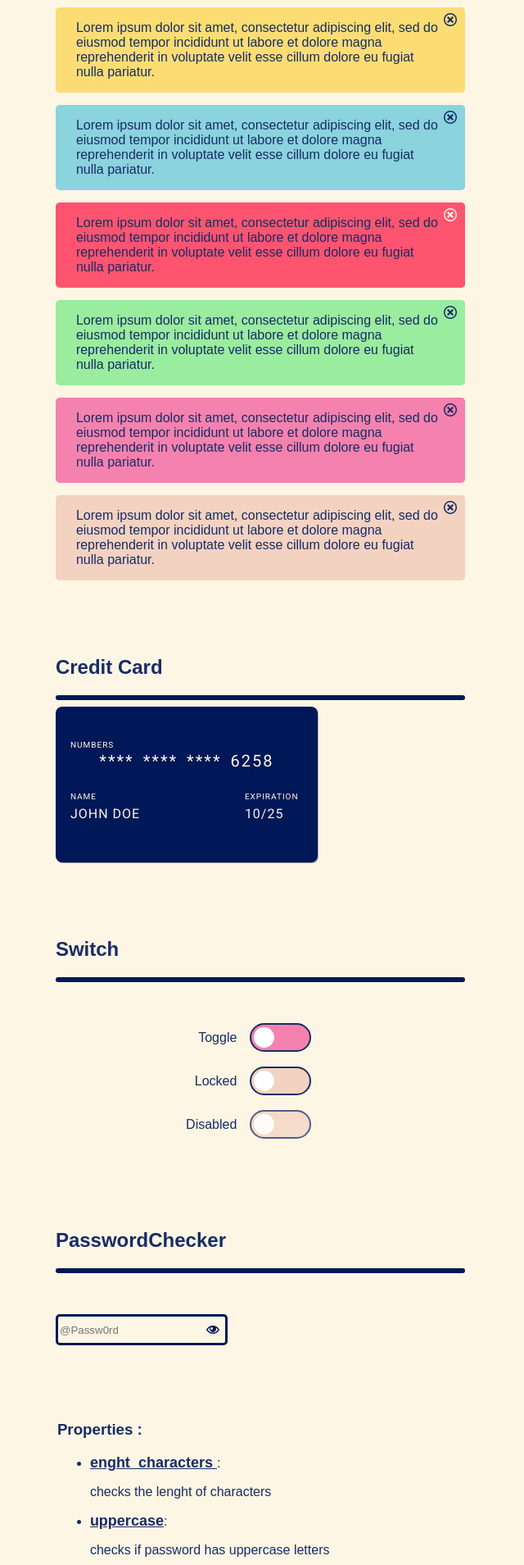
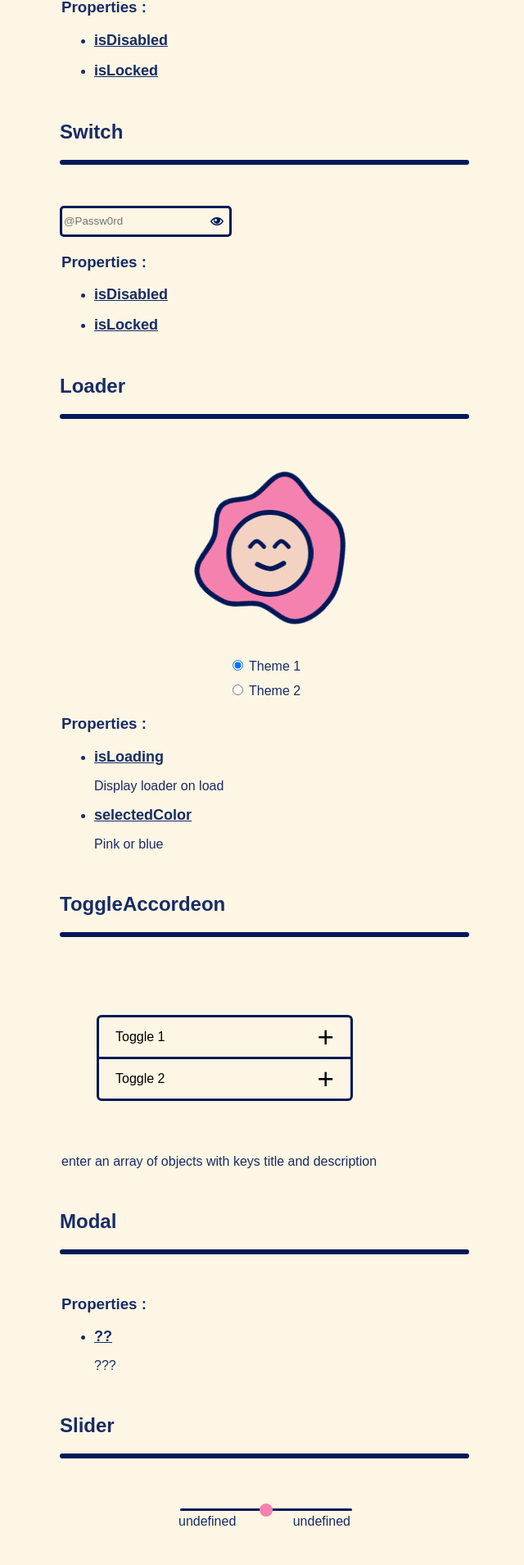
Before and after one commit to valentinmariot/Svelte-Components-Library, a Svelte app: page / in a window 1280 px wide. Shown: the part 834-2743 px from the top of the page at 82% size, without its empty margins (317-957 px from the left). Built offline with nearby package versions, Linux system fonts and the light colour scheme; a web font is replaced by a local one.

Commit message:
rebase ok

```diff
--- /dev/null
+++ b/src/App-sections.svelte
@@ -0,0 +1,78 @@
+<script>
+	import PasswordChecker from "./components/PasswordChecker/PasswordChecker.svelte";
+	import SwitchSection from "./components/Switch/SwitchSection.svelte";
+	import Toolbar from "./components/Toolbar/Toolbar.svelte";
+	import Loader from "./components/Loader/Loader.svelte";
+	import Modal from "./components/Modal/Modal.svelte";
+	import PopUp from "./components/PopUp/PopUp.svelte";
+	import Checkbox from "./components/Checkbox/Checkbox.svelte";
+	import Section from "./components/Section/Section.svelte";
+	import {
+		toolbarProps,
+		switchProps,
+		passwordProps,
+		loadingProps,
+		modalProps,
+		popupProps,
+		checkboxProps,
+		sliderProps,
+	} from "./config/properties";
+</script>
+
+<div class="container">
+	<h1>Omelette Library</h1>
+	<Section title="Toolbar" props={toolbarProps}>
+		<Toolbar />
+	</Section>
+
+	<Section title="Switch" props={switchProps}>
+		<SwitchSection />
+	</Section>
+
+	<Section title="PasswordChecker" props={passwordProps}>
+		<PasswordChecker />
+	</Section>
+
+	<Section title="Loader" props={loadingProps}>
+		<Loader isLoading />
+	</Section>
+
+	<!-- ! ici composant s'affiche pas -->
+	<Section title="Modal" props={modalProps}>
+		<Modal />
+	</Section>
+
+	<!-- ! doesn't work -->
+	<Section title="PopUp" props={popupProps}>
+		<PopUp />
+	</Section>
+
+	<!-- ! doesn't work -->
+	<!-- ? En ajoutant un de valeurs indiqués dans prop, il y a pas d'affichage ? -->
+	<Section title="Checkbox" props={checkboxProps}>
+		<Checkbox />
+	</Section>
+
+	<Section title="Slider" props={sliderProps ? sliderProps : ""}>
+		<!-- < /> -->
+	</Section>
+</div>
+
+<style>
+	.container {
+		width: 500px;
+	}
+
+	.m-top {
+		margin-top: 50px;
+	}
+	legend {
+		margin-top: 92px;
+	}
+
+	.title {
+		font-weight: 700;
+		font-size: 1.125rem;
+		text-decoration: underline;
+	}
+</style>
--- a/src/App.svelte
+++ b/src/App.svelte
@@ -1,134 +1,39 @@
 <script>
-	import PasswordChecker from "./components/PasswordChecker/Password-checker.svelte";
-	import SwitchSection from "./components/Switch/SwitchSection.svelte";
-	import ToolbarSection from "./components/Toolbar/ToolbarSection.svelte";
-	import Omelette from "./components/Omelette/Omelette.svelte";
+	import PasswordChecker from "./components/PasswordChecker/PasswordChecker.svelte";
+	import Switch from "./components/Switch/SwitchSection.svelte";
+	import Toolbar from "./components/Toolbar/Toolbar.svelte";
 	import Loader from "./components/Loader/Loader.svelte";
 	import PopUp from "./components/PopUp/PopUp.svelte";
 	import Checkbox from "./components/Checkbox/Checkbox.svelte";
+	import Modal from "./components/Modal/Modal.svelte";
+	import ToggleAccordeon from "./components/ToggleAccordeon/ToggleAccordeon.svelte";
 	import Slider from "./components/Slider/Slider.svelte";
-	import Card from "./components/Card/Card.svelte";
-import AlertMessage from "./components/AlertMEssage/AlertMessage.svelte";
-import CreditCard from "./components/CreditCard/CreditCard.svelte";
-import ToggleAccordeon from "./components/ToggleAccordeon/ToggleAccordeon.svelte";
+	import Section from "./components/Section/Section.svelte";
 
-let tabElements = ["Naruto", "Tanjiro", "Luffy", "Asta"];
-    let tabData = [];
+	import {
+		toolbarProps,
+		switchProps,
+		passwordProps,
+		loadingProps,
+		modalProps,
+		popupProps,
+		checkboxProps,
+		sliderProps,
+	} from "./config/properties";
 </script>
 
-<div class="header">
-    <img src="./src/assets/OMELETTE.png" alt="logo" width="150px" />
-    <h1>SVELTE COMPONENTS LIBRARY</h1>
-    <h2 id="hhfp">-An Happy Hues fans project-</h2>
-</div>
+<div class="container">
+	<h1>Omelette Library</h1>
 
-<div class="container">
+	<Section title={"Toolbar"} props={toolbarProps}>
+		<Toolbar isRight />
+	</Section>
 
-	<p />
-	<section class="m-top">
-		<h2>Menu</h2>
-		<hr />
+	<Section title="Switch" props={switchProps}>
+		<Switch />
+	</Section>
 
-		<ToolbarSection />
-
-		<legend>
-			<h3>Properties :</h3>
-
-			<li>
-				<span class="title">isRight</span>:
-				<p>
-					place toolbar to the right side by default is placed to the left side
-				</p>
-			</li>
-			<li>
-				<span class="title">isDisabled </span>:
-				<p>to disable a link</p>
-			</li>
-		</legend>
-	</section>
-
-	<section class="m-top">
-		<h2>Alert Message</h2>
-		<hr />
-        <div class="alertmessage">
-		    <AlertMessage />
-        </div>
-        <div class="alertmessage">
-		    <AlertMessage typeAlert='info' />
-        </div>
-        <div class="alertmessage">
-            <AlertMessage typeAlert='danger' />
-
-        </div>
-        <div class="alertmessage">
-            <AlertMessage typeAlert='success' />
-
-        </div>
-        <div class="alertmessage">
-            <AlertMessage typeAlert='pink' />
-
-        </div>
-		<AlertMessage typeAlert='beige' />
-
-
-		<legend>
-
-		</legend>
-	</section>
-
-	<section class="m-top">
-		<h2>Credit Card</h2>
-		<hr />
-        <CreditCard />
-
-		<legend>
-
-		</legend>
-	</section>
-<!--
-	<section class="m-top">
-		<h2>Checkbox</h2>
-		<hr />
-        <div class="checkboxxx">
-
-        <div class='boxxx'>
-        <Checkbox
-    styleType = 'radio'
-    data = {tabData}
-    elements = {tabElements}
-    style = ''
-></Checkbox>
-</div>
-<div class='boxxx'>
-
-        <Checkbox
-    styleType = 'checkbox'
-    data = {tabData}
-    elements = {tabElements}
-    style = 'primary'
-></Checkbox>
-</div>
-</div>
-
-
-		<legend>
-
-		</legend>
-	</section> -->
-
-	<section class="m-top">
-		<h2>Switch</h2>
-		<hr />
-
-		<div class="container m-top">
-			<SwitchSection />
-		</div>
-		<legend />
-	</section>
-	<section>
-		<h2>PasswordChecker</h2>
-		<hr />
-		<div class="m-top">
+	<Section title="Switch" props={switchProps}>
 		<PasswordChecker
 			lenght_characters={10}
 			uppercase={true}
@@ -136,93 +41,36 @@ let tabElements = ["Naruto", "Tanjiro", "Luffy", "Asta"];
 			number={true}
 			face={true}
 		/>
-			<legend>
-				<h3>Properties :</h3>
-				<ul>
-					<li>
-						<span class="title">enght_characters </span>:
-						<p>checks the lenght of characters</p>
-					</li>
-					<li>
-						<span class="title">uppercase</span>:
-						<p>checks if password has uppercase letters</p>
-					</li>
-					<li>
-						<span class="title">special_charact</span>:
-						<p>checks if password has special characters</p>
-					</li>
-					<li>
-						<span class="title">number</span>:
-						<p>checks if password has numbers</p>
-					</li>
-					<li>
-						<span class="title">face</span>:
-						<p>enable face emoji</p>
-					</li>
-				</ul>
-			</legend>
-		</div>
-	</section>
+	</Section>
 
-	<section class="m-top">
-		<h2>Loader</h2>
-		<hr />
+	<Section
+		title="Loader"
+		props={[
+			{ title: "isLoading", description: "Display loader on load" },
+			{ title: "selectedColor", description: "Pink or blue" },
+		]}
+	>
 		<Loader isLoading />
+	</Section>
 
-		<legend>
-			<h3>Properties :</h3>
+	<Section title="ToggleAccordeon" props={""}>
+		<ToggleAccordeon />
+	</Section>
 
-            <ul>
-                <li>
-                    <span class="title">isLoading </span>:
-                    <p>Display loader on load</p>
-                </li>
-                <li>
-                    <span class="title">selectedColor </span>:
-                    <p>Pink or Blue</p>
-                </li>
-            </ul>
-		</legend>
-	</section>
+	<!-- ! ici composant s'affiche pas -->
+	<Section title="Modal" props={modalProps}>
+		<Modal />
+	</Section>
 
-	<section class="m-top">
-		<h2>Dropdown</h2>
-		<hr />
-		<ToggleAccordeon />
-
-	</section>
-	<section class="m-top">
-		<h2>Profile Card</h2>
-		<hr />
-		<Card title=' Mackenzie Child' shortDescription='Some Lorem Ipsum Bacon Vegan here'
-
-        longDescription="Lorem ipsum dolor sit amet, consectetur adipiscing elit, sed do eiusmod tempor incididunt ut labore et dolore magna aliqua. Ut enim ad minim veniam, quis nostrud exercitation ullamco laboris nisi ut aliquip ex ea commodo consequat. Duis aute irure dolor in reprehenderit in voluptate velit esse cillum dolore eu fugiat nulla pariatur. "
-        />
-
-		<legend>
-			<!-- <h3>Properties :</h3> -->
-		</legend>
-	</section>
-
-	<section class="m-top">
-		<h2>Slider</h2>
-		<hr />
-        <div class="thefameuxslider">
-		<Slider min='0' max='100' defaultValue='0'/>
-    </div>
-		<legend>
-			<!-- <h3>Properties :</h3> -->
-		</legend>
-	</section>
-
+	<Section title="Slider" props={sliderProps ? sliderProps : ""}>
+		<Slider />
+	</Section>
 </div>
 
 <style>
-
 	.boxxx {
 		margin: 0 100px;
 	}
-
 
 	.checkboxxx {
 		display: flex;
@@ -240,7 +88,7 @@ let tabElements = ["Naruto", "Tanjiro", "Luffy", "Asta"];
 		flex-direction: column;
 	}
 
-    #hhfp{
+	#hhfp {
 		color: #f582ae;
 	}
 	.container {
--- /dev/null
+++ b/src/components/Section/Section.svelte
@@ -0,0 +1,48 @@
+<script>
+	export let title = undefined;
+	export let props = undefined;
+</script>
+
+<div>
+	<section class="m-top">
+		<h2>{title ? title : "Enter title name"}</h2>
+		<hr />
+		<div class="m-top">
+			<slot />
+		</div>
+		<legend>
+			{#if props}
+				<h3>Properties :</h3>
+				<ul>
+					{#each props as property}
+						<li>
+							<span class="title">{property.title}</span>
+							<p>{property.description}</p>
+						</li>
+					{/each}
+				</ul>
+			{:else}
+				<span>enter an array of objects with keys title and description</span
+				>{/if}
+		</legend>
+	</section>
+</div>
+
+<style>
+	.m-top {
+		margin-top: 50px;
+	}
+
+	.title {
+		font-weight: 700;
+		font-size: 1.125rem;
+		text-decoration: underline;
+	}
+
+	.m-top {
+		margin-top: 50px;
+	}
+	legend {
+		margin-top: 20px;
+	}
+</style>
--- a/src/components/Slider/Slider.svelte
+++ b/src/components/Slider/Slider.svelte
@@ -1,98 +1,91 @@
-
-
 <script>
-
-    let valueInput  ;
-    let valueLeftOnChanges ;
-    let visibility = false ;
-    export let styleType ;
-    export let idInput ;
-    export let nameInput ;
-    export let min ;
-    export let max ;
-    export let defaultValue = null;
-
+	let valueInput;
+	let valueLeftOnChanges;
+	let visibility = false;
+	export let styleType = undefined;
+	export let idInput = undefined;
+	export let nameInput = undefined;
+	export let min = undefined;
+	export let max = undefined;
+	export let defaultValue = undefined;
 
 	const giveDefaultValue = () => {
-      if( defaultValue !== null ){
+		if (defaultValue !== null) {
 			valueInput = defaultValue;
 		} else {
-        valueInput = 0 ;
+			valueInput = 0;
 		}
-
-    }
-
-
+	};
 
 	const onChanges = () => {
-      visibility = true ;
-      let doCalcul = 8 - valueInput * 0.15 ;
-      valueLeftOnChanges =`calc(${valueInput}% + (${2 - doCalcul * 0.15}px))`;
-    }
+		visibility = true;
+		let doCalcul = 8 - valueInput * 0.15;
+		valueLeftOnChanges = `calc(${valueInput}% + (${2 - doCalcul * 0.15}px))`;
+	};
 
 	const changeVisibility = () => {
-      if( visibility === true ){
-        visibility = false ;
+		if (visibility === true) {
+			visibility = false;
 		}
-    }
+	};
 
 	const changeVisibilityV = () => {
-      return ;
-    }
-
+		return;
+	};
 </script>
-
 
 <div class="container">
 	<div class="container-input range-wrap">
-            <div class="slider-value range-value { styleType == "primary" ? "primary" : "secondary" }">
-              {#if valueInput && valueInput !== undefined }
-              <output for={nameInput}  class="value-input { visibility ? "visible" : "noShow"} { styleType == "primary" ? "primary" : "secondary" }" style= "left:{valueLeftOnChanges}">{valueInput} </output>
+		<div
+			class="slider-value range-value {styleType == 'primary'
+				? 'primary'
+				: 'secondary'}"
+		>
+			{#if valueInput && valueInput !== undefined}
+				<output
+					for={nameInput}
+					class="value-input {visibility ? 'visible' : 'noShow'} {styleType ==
+					'primary'
+						? 'primary'
+						: 'secondary'}"
+					style="left:{valueLeftOnChanges}"
+					>{valueInput}
+				</output>
 			{/if}
 		</div>
-            <div class="top-end-container" >
+		<div class="top-end-container">
 			{#if valueInput === undefined}
 				<!-- <div class="text top-max-input">6</div> -->
 			{/if}
 		</div>
-            <div class="input-area" >
+		<div class="input-area">
 			<input
 				type="range"
 				id={idInput}
 				name={nameInput}
-              min={min}
-              max={max}
-              bind:value = { valueInput }
-              on:input="{()=> onChanges()}"
-              on:mouseout="{()=> changeVisibility()}"
-              on:blur="{()=> changeVisibilityV()}"
-              class="input-slider { styleType == "primary" ? "primary" : "secondary" }"
-              >
+				{min}
+				{max}
+				bind:value={valueInput}
+				on:input={() => onChanges()}
+				on:mouseout={() => changeVisibility()}
+				on:blur={() => changeVisibilityV()}
+				class="input-slider {styleType == 'primary' ? 'primary' : 'secondary'}"
+			/>
 		</div>
-            <div class="start-end-container" >
+		<div class="start-end-container">
 			<div class="text min-input">{min}</div>
 			<div class="text max-input">{max}</div>
 		</div>
-
+	</div>
 </div>
 
-    </div>
-
-
-
-
-
 <style>
-
-
 	.container {
-
 		display: flex;
 		justify-content: center;
 		align-items: center;
-    font-family: 'Roboto';
+		font-family: "Roboto";
 	}
-
 
 	.container-input {
 		width: 210px;
@@ -103,10 +96,9 @@
 	.container div.text {
 		/* background-color: rgb(112, 126, 216); */
 		height: 40px;
-    display : inline-block ;
+		display: inline-block;
 		margin-top: 10px;
 	}
-
 
 	/********** Range Input Styles **********/
 	/* Range Reset */
@@ -119,13 +111,10 @@ input[type="range"] {
 		width: 210px;
 		height: 3px;
 		border-radius: 3px;
-
 	}
-
 
 	/* slider Puce */
 	input[type="range"]::-webkit-slider-thumb {
-
 		-webkit-appearance: none; /* Override default look */
 		/* appearance: none; */
 		/* margin-top: -6px; */
@@ -137,17 +126,13 @@ input[type="range"]::-webkit-slider-thumb {
 		width: 16px;
 	}
 
-
 	input[type="range"].primary::-webkit-slider-thumb {
-  background-color: #8BD3DD ;
-
+		background-color: #8bd3dd;
 	}
 
-
 	input[type="range"].secondary::-webkit-slider-thumb {
-  background-color: #F582AE;
+		background-color: #f582ae;
 	}
-
 
 	/* slider Puce */
 	input[type="range"]::-webkit-slider-thumb:hover {
@@ -158,16 +143,12 @@ input[type="range"]::-webkit-slider-thumb:hover {
 		/*custom styles*/
 		/* background-color: #8BD3DD ; */
 		border-radius: 6.6px;
-
 	}
-
 
 	.slider-value {
 		width: 210px;
-
 	}
-.slider-value output  {
-
+	.slider-value output {
 		border-radius: 3.6px;
 		padding: 5px 7.5px;
 		transform: translateX(-70%) scale(0);
@@ -185,17 +166,15 @@ output.value-input.noShow {
 		visibility: hidden;
 	}
 
-
-.slider-value.primary  output{
-  background-color: #F582AE;
+	.slider-value.primary output {
+		background-color: #f582ae;
 	}
 
 	.slider-value.secondary output {
-  background-color: #8BD3DD ;
-
+		background-color: #8bd3dd;
 	}
 
-.top-end-container div.top-max-input{
+	.top-end-container div.top-max-input {
 		height: fit-content;
 		display: flex;
 		justify-content: flex-end;
@@ -205,7 +184,6 @@ output.value-input.noShow {
 	.start-end-container {
 		display: flex;
 		justify-content: space-between;
-
 	}
 
 	.start-end-container div.text {
@@ -238,13 +216,11 @@ output.value-input.noShow {
 		margin-top: -1px;
 	}
 
-.range-value output.primary :before{
-  border-top: 10px solid #F582AE;;
+	.range-value output.primary :before {
+		border-top: 10px solid #f582ae;
 	}
 
 	.range-value output.secondary:before {
-  border-top: 10px solid #8BD3DD ;
+		border-top: 10px solid #8bd3dd;
 	}
-
-
 </style>
--- /dev/null
+++ b/src/config/properties.js
@@ -0,0 +1,80 @@
+export const toolbarProps = [
+    {
+        title: "isRight",
+        description:
+            "place toolbar to the right side by default is placed to the left side",
+    },
+    {
+        title: "isDisabled",
+        description: "to disable a link",
+    },
+];
+
+export const switchProps = [
+    {
+        title: "isDisabled",
+        description: "",
+    },
+    {
+        title: "isLocked",
+        description: "",
+    },
+];
+
+export const passwordProps = [
+    {
+        title: "lenght_characters",
+        description: "checks the lenght of characters",
+    },
+    {
+        title: "uppercase",
+        description: "checks if password has uppercase letters",
+    },
+    {
+        title: "special_charact",
+        description: "checks if password has special characters",
+    },
+    {
+        title: "number",
+        description: "checks if password has numbers",
+    },
+    {
+        title: "face",
+        description: "enable emoji",
+    },
+];
+
+export const loadingProps = [
+    {
+        title: "???",
+        description: "???",
+    },
+];
+
+export const modalProps = [
+    {
+        title: "??",
+        description: "???",
+    },
+];
+
+export const popupProps = [
+    {
+        title: "??",
+        description: "???",
+    },
+];
+
+export const checkboxProps = [
+    {
+        title: "??",
+        description: "???",
+    },
+];
+
+export const sliderProps = [
+    {
+        title: "??",
+        description: "???",
+    },
+];
```
Also changed, not shown: src/components/PasswordChecker/PasswordChecker.svelte (renamed from src/components/PasswordChecker/Password-checker.svelte). Lines whose indentation alone changed are shown as unchanged.
